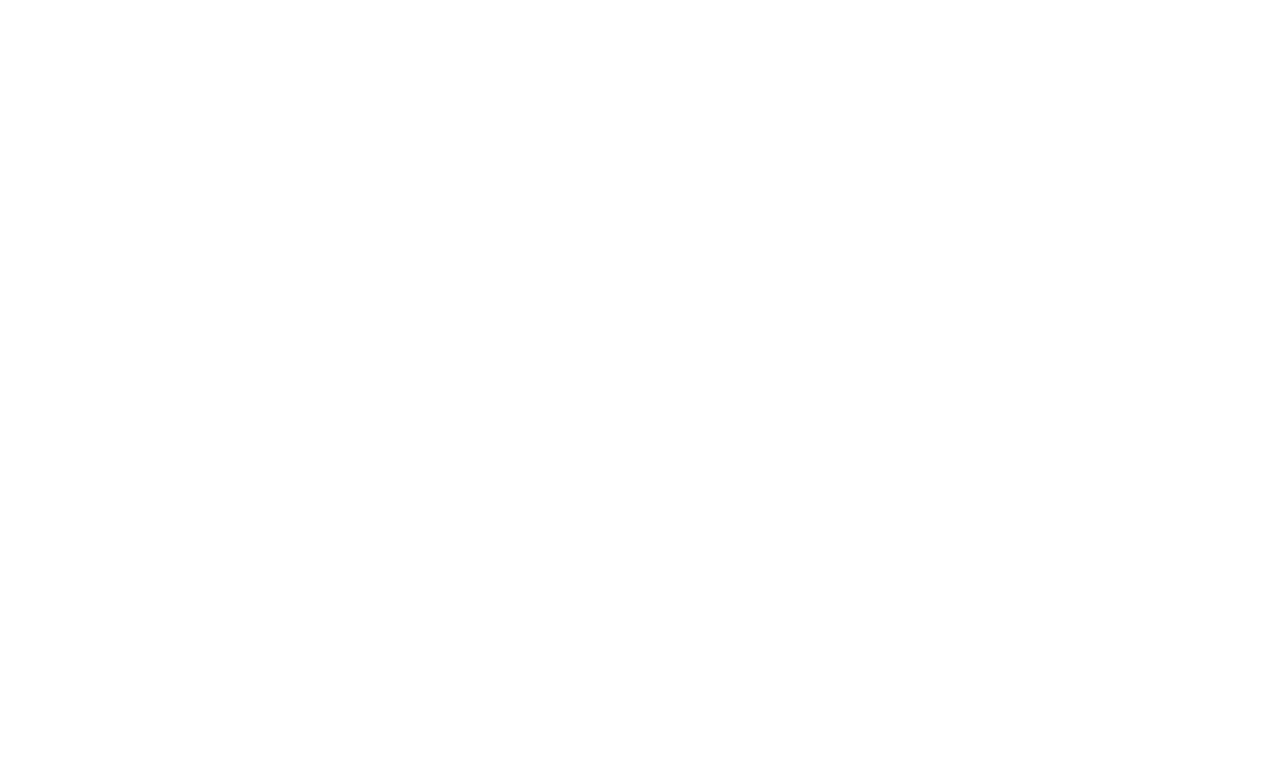
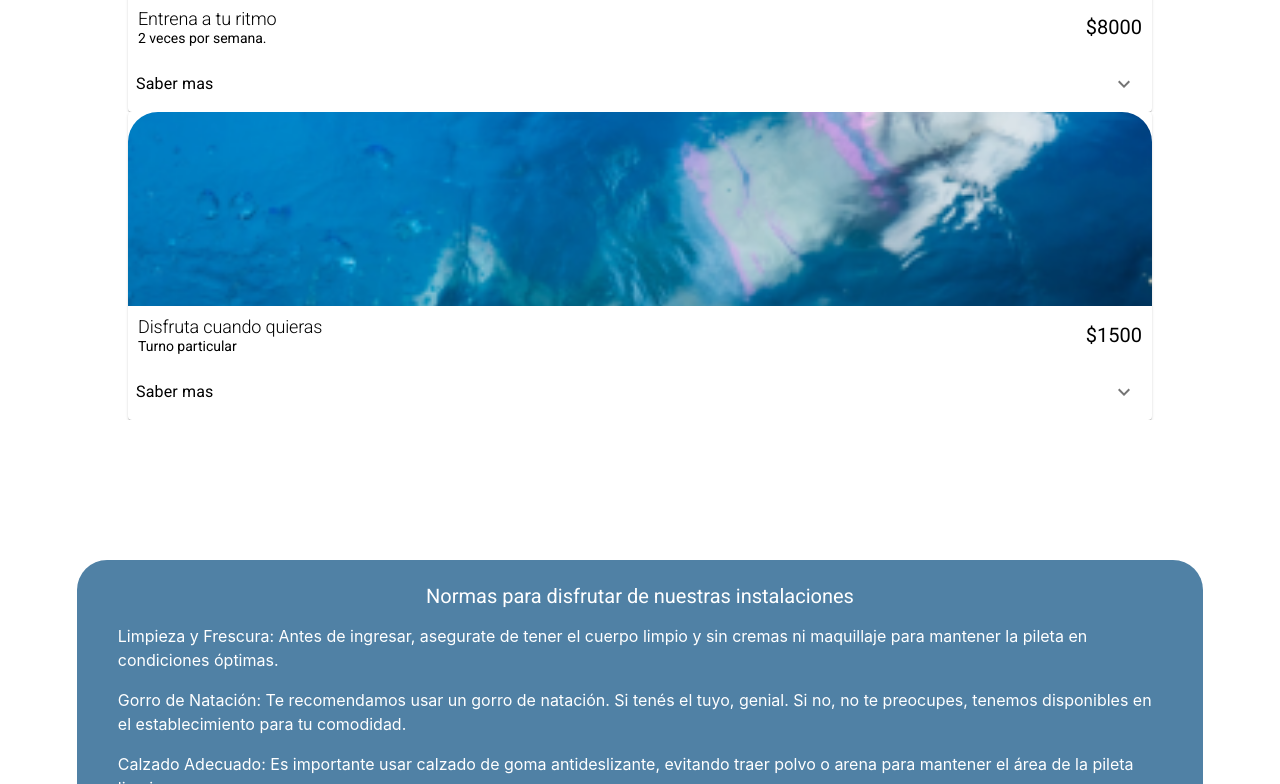
Before and after one commit to MateoFernandezBanchi/MojonDelFaro, a React (Vite) app: page /piletalibre in a window 1280 px wide. Before the commit this address had no page. Shown: the part 316-1100 px from the top of the page. Before the commit the page ends 800 px from the top, so only its background shows below. Built offline with nearby package versions, Linux system fonts and the light colour scheme.

Commit message:
PiletaLibre

```diff
--- a/index.html
+++ b/index.html
@@ -2,7 +2,7 @@
 <html lang="en">
   <head>
     <meta charset="UTF-8" />
-    <link rel="icon" type="image/svg+xml" href="src/assets/Logo.png" />
+    <link rel="icon" type="image/svg+xml" href="/assets/Logo.png" />
     <meta name="viewport" content="width=device-width, initial-scale=1.0" />
     <title>Mojon del Faro</title>
   </head>
--- a/src/App.jsx
+++ b/src/App.jsx
@@ -4,6 +4,7 @@
 import { Clases } from './pages/Clases';
 import { Inicio } from './pages/Inicio';
 import Relax from './pages/Relax';
+import PiletaLibre from './pages/PiletaLibre';
 
 function App() {
 
@@ -17,6 +18,7 @@
           <Route path="/" exact element={<Inicio/>} />
           <Route path="/clases" element={<Clases/>} />
           <Route path="/relax" element={<Relax/>} />
+          <Route path="/piletalibre" element={<PiletaLibre/>} />
         </Routes>
       </div>
     </Router>
--- a/src/components/card/CardAcordeon.jsx
+++ b/src/components/card/CardAcordeon.jsx
@@ -24,8 +24,9 @@
 export default function CardAcordeon({
   imagen,
   titulo,
-  profesor,
-  horario,
+  subtitulo,
+  texto1,
+  texto2,
   precio,
   texto,
 }) {
@@ -71,10 +72,13 @@
               {titulo}
             </Typography>
             <Typography variant="h3" sx={{ fontSize: "14px" }}>
-              {profesor}
+              {subtitulo}
             </Typography>
             <Typography variant="h4" sx={{ fontSize: "14px" }}>
-              {horario}
+              {texto1}
+            </Typography>
+            <Typography variant="h4" sx={{ fontSize: "14px" }}>
+              {texto2}
             </Typography>
           </Box>
           <Typography variant="h5" sx={{ fontSize: "20px" }}>
--- /dev/null
+++ b/src/components/card/CardNormas.jsx
@@ -0,0 +1,49 @@
+import React from 'react'
+import CardBlue from './CardBlue'
+import { List, ListItem, Typography } from '@mui/material'
+
+const CardNormas = () => {
+  return (
+    <div>
+         <CardBlue>
+        <Typography variant="h3" color={"white"} fontSize={"20px"}>
+          Normas para disfrutar de nuestras instalaciones
+        </Typography>
+        <List sx={{listStyle:"circle", color:"white"}}>
+          <ListItem >
+            Limpieza y Frescura: Antes de ingresar, asegurate de tener el cuerpo
+            limpio y sin cremas ni maquillaje para mantener la pileta en
+            condiciones óptimas.
+          </ListItem>
+          <ListItem>
+            Gorro de Natación: Te recomendamos usar un gorro de natación. Si
+            tenés el tuyo, genial. Si no, no te preocupes, tenemos disponibles
+            en el establecimiento para tu comodidad.
+          </ListItem>
+          <ListItem>
+            Calzado Adecuado: Es importante usar calzado de goma antideslizante,
+            evitando traer polvo o arena para mantener el área de la pileta
+            limpia y segura.
+          </ListItem>
+          <ListItem>
+            Duchas Rápidas: Las duchas en el vestuario están pensadas para un
+            enjuague rápido. Por favor, procura no extender tu ducha más allá de
+            5 minutos, así todos pueden disfrutar de agua caliente.
+          </ListItem>
+          <ListItem>
+            Atuendo de Natación: Para ingresar a la pileta, asegurate de usar
+            una malla de lycra que se ajuste al cuerpo y esté limpia. Esto
+            garantiza un ambiente cómodo y saludable para todos.
+          </ListItem>
+        </List>
+        <Typography color={"white"}>
+          Estas normas buscan crear un espacio agradable y seguro. ¡Esperamos
+          que disfrutes de nuestros servicios! Si tienes alguna pregunta, no
+          dudes en preguntarnos.
+        </Typography>
+      </CardBlue>
+    </div>
+  )
+}
+
+export default CardNormas
--- a/src/components/navBar/MenuDrawer.jsx
+++ b/src/components/navBar/MenuDrawer.jsx
@@ -16,7 +16,7 @@
             <Link to="/relax">Relax</Link>
             </ListItem>
             <ListItem>
-                Pileta libre
+            <Link to="/piletalibre">Pileta Libre</Link>
             </ListItem>
             <ListItem>
                 Conocenos
--- /dev/null
+++ b/src/pages/PiletaLibre.jsx
@@ -0,0 +1,36 @@
+import React from "react";
+import CardAcordeon from "../components/card/CardAcordeon";
+import { Box } from "@mui/material";
+import CardNormas from "../components/card/CardNormas";
+
+const PiletaLibre = () => {
+  return (
+    <>
+    <Box sx={{margin:"15vh auto"}}>
+      <CardAcordeon
+        imagen={"/assets/NatacionAdultos.png"}
+        titulo={"Entrena a tu ritmo"}
+        subtitulo={"2 veces por semana."}
+        texto1={""}
+        precio={"$8000"}
+        texto={
+          "Reservá turnos mensuales fijos para venir a nadar en el horario que más se acomode a tu rutina. Tendrás a disposición nuestros elementos y el uso de la pileta."
+        }
+      />
+      <CardAcordeon
+        imagen={"/assets/Disfruta.png"}
+        titulo={"Disfruta cuando quieras"}
+        subtitulo={"Turno particular"}
+        texto1={""}
+        precio={"$1500"}
+        texto={
+          "Potenciá la experiencia del sauna combinandola con nuestra pileta. En ella, vas a encontrar hidromasajes  y espacio para nadar. Esta combinación no solo contribuye a mejorar la postura y liberar tensiones profundas, sino que también disuelve antiguas contracturas. Sumergirse en este entorno acuático brinda una tranquilidad profunda a nivel mental y emocional. Tu bienestar integral es nuestra prioridad, y esta combinación de elementos está diseñada para ofrecerte un rejuvenecimiento completo."
+        }
+      />
+    </Box>
+    <CardNormas/>
+    </>
+  );
+};
+
+export default PiletaLibre;
--- a/src/pages/Relax.jsx
+++ b/src/pages/Relax.jsx
@@ -4,6 +4,7 @@
 import CardBlue from "../components/card/CardBlue";
 import Footer from "../components/footer/Footer";
 import { GreenButton, WhatsappButton } from "../components/button/WhatsappButton";
+import CardNormas from "../components/card/CardNormas";
 
 const Relax = () => {
   return (
@@ -12,8 +13,8 @@
         <CardAcordeon
           imagen={"/assets/SaunaSeco.png"}
           titulo={"Sauna Seco"}
-          profesor={"Sesión:30min"}
-          horario={""}
+          subtitulo={"Sesión:30min"}
+          texto1={""}
           precio={"$1500"}
           texto={
             "Es una cabina diseñada para 4 a 6 personas, con bancos para descansar. Se utilizan hidrolatos naturales elaborados en la zona (romero, menta y eucalipto) para actuar como expectorantes. La acción del calor purifica la piel, libera toxinas, y reduce arrugas. La combinación con una ducha fría estimula el sistema linfático para disolver bloqueos circulatorios y relaja la musculatura."
@@ -22,8 +23,8 @@
         <CardAcordeon
           imagen={"/assets/Pileta.png"}
           titulo={"Hidromasaje y sauna"}
-          profesor={"Sesión: 1.30h"}
-          horario={""}
+          subtitulo={"Sesión: 1.30h"}
+          texto1={""}
           precio={"$2500"}
           texto={
             "Potenciá la experiencia del sauna combinandola con nuestra pileta. En ella vas a encontrar  hidromasajes  y espacio para nadar. Esta combinación no solo contribuye a mejorar la postura y liberar tensiones profundas, sino que también disuelve esas antiguas contracturas. Sumergirse en este entorno acuático brinda una tranquilidad profunda a nivel mental y emocional. Tu bienestar integral es nuestra prioridad, y esta combinación de elementos está diseñada para ofrecerte un rejuvenecimiento completo."
@@ -32,7 +33,7 @@
 
         <Box
           sx={{
-            backgroundImage: `url(src/assets/RegalaExperiencia.png)`,
+            backgroundImage: `url(/assets/RegalaExperiencia.png)`,
             backgroundRepeat: "no-repeat",
             backgroundSize: "cover",
             // backgroundPositionX: "right",
@@ -60,44 +61,7 @@
           <GreenButton text="Quiero un voucher" />
           </Box>
         </Box>
-
-        <CardBlue>
-          <Typography variant="h3" color={"white"} fontSize={"20px"}>
-            Normas para disfrutar de nuestras instalaciones
-          </Typography>
-          <List sx={{ listStyle: "circle", color: "white" }}>
-            <ListItem>
-              Limpieza y Frescura: Antes de ingresar, asegurate de tener el
-              cuerpo limpio y sin cremas ni maquillaje para mantener la pileta
-              en condiciones óptimas.
-            </ListItem>
-            <ListItem>
-              Gorro de Natación: Te recomendamos usar un gorro de natación. Si
-              tenés el tuyo, genial. Si no, no te preocupes, tenemos disponibles
-              en el establecimiento para tu comodidad.
-            </ListItem>
-            <ListItem>
-              Calzado Adecuado: Es importante usar calzado de goma
-              antideslizante, evitando traer polvo o arena para mantener el área
-              de la pileta limpia y segura.
-            </ListItem>
-            <ListItem>
-              Duchas Rápidas: Las duchas en el vestuario están pensadas para un
-              enjuague rápido. Por favor, procura no extender tu ducha más allá
-              de 5 minutos, así todos pueden disfrutar de agua caliente.
-            </ListItem>
-            <ListItem>
-              Atuendo de Natación: Para ingresar a la pileta, asegurate de usar
-              una malla de lycra que se ajuste al cuerpo y esté limpia. Esto
-              garantiza un ambiente cómodo y saludable para todos.
-            </ListItem>
-          </List>
-          <Typography color={"white"}>
-            Estas normas buscan crear un espacio agradable y seguro. ¡Esperamos
-            que disfrutes de nuestros servicios! Si tienes alguna pregunta, no
-            dudes en preguntarnos.
-          </Typography>
-        </CardBlue>
+        <CardNormas/>
       </Box>
       <Footer />
     </>
```
Also changed, not shown: src/pages/Clases.jsx (+9 -43 lines), public/assets/Disfruta.png (added).
